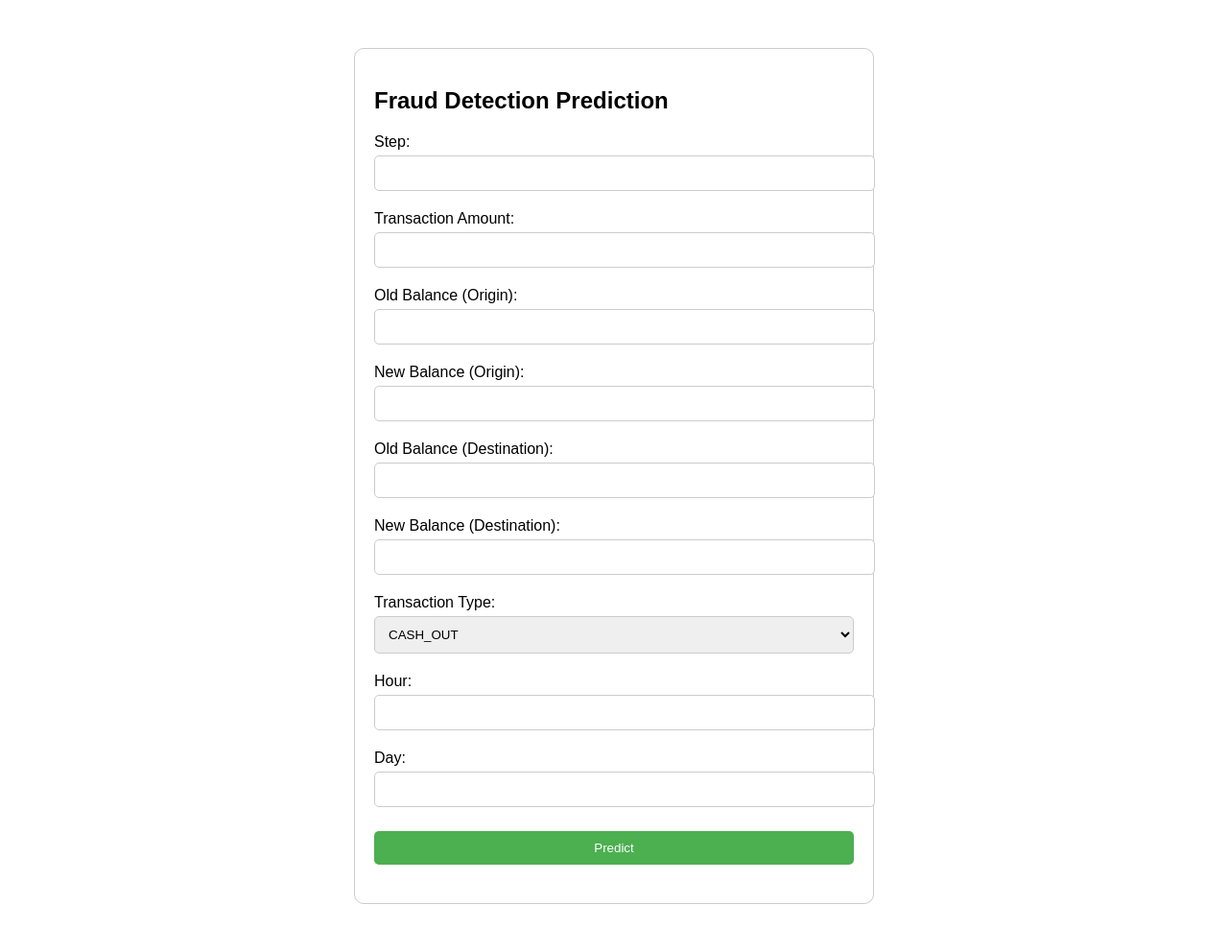
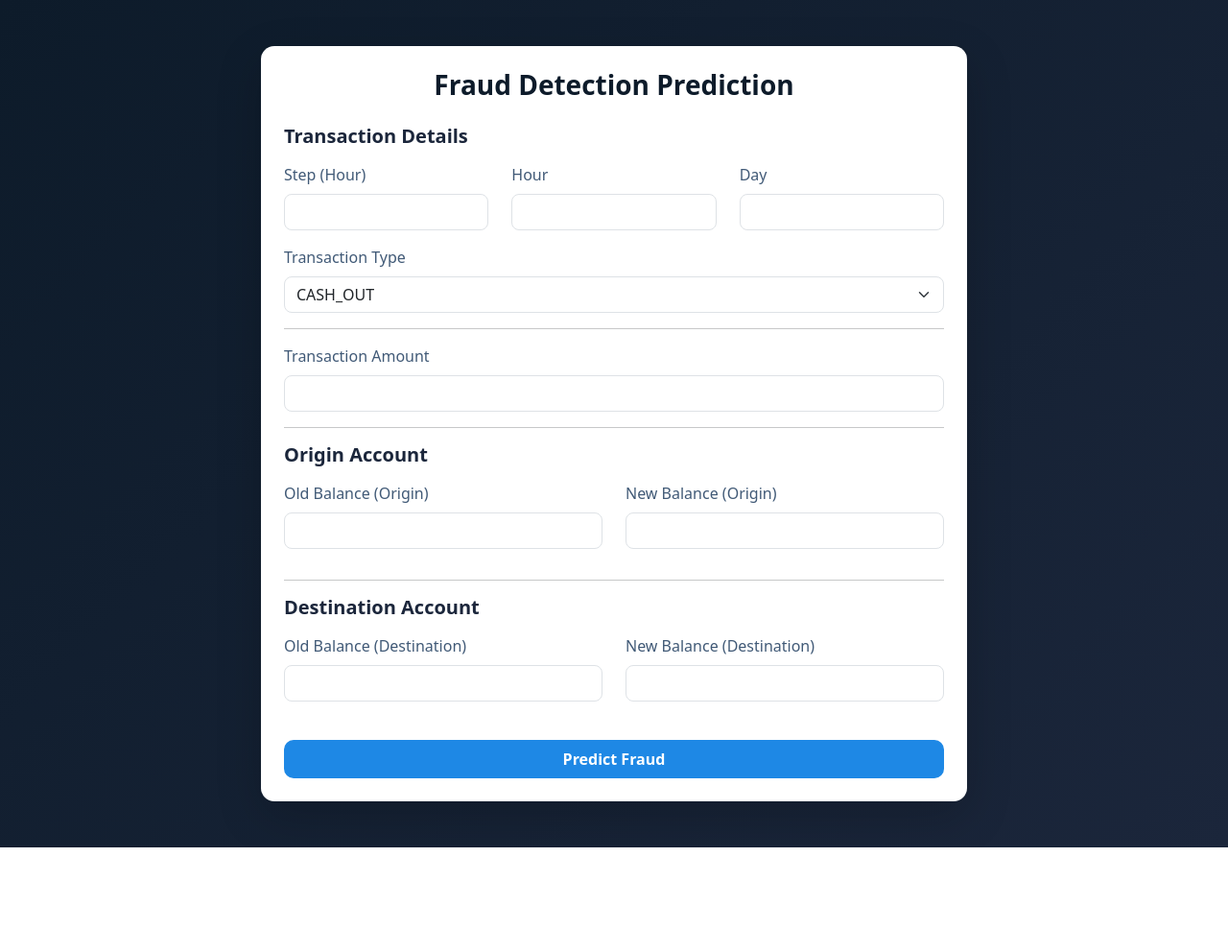
Before and after one commit to AngshuSingha/Fraud-Detection, a Flask app: page / in a window 1280 px wide. Shown: the whole page at 96% size. After the commit the page ends 883 px from the top, so only its background shows below. Run offline with Flask 3, Linux system fonts and the light colour scheme; parts of the project's set-up code (start-up, migrations or seed data) failed here and were passed over.

Commit message:
index.html

```diff
--- a/templates/index.html
+++ b/templates/index.html
@@ -1,88 +1,185 @@
 <!DOCTYPE html>
-<html>
+<html lang="en">
 <head>
+    <meta charset="UTF-8">
     <title>Fraud Detection Prediction</title>
+
+    <!-- Bootstrap CDN -->
+    <link href="https://cdn.jsdelivr.net/npm/bootstrap@5.3.2/dist/css/bootstrap.min.css" rel="stylesheet">
+
     <style>
+        /* Page background */
         body {
-            font-family: Arial, sans-serif;
-            margin: 50px;
+            background: linear-gradient(135deg, #0d1b2a, #1b263b);
+            min-height: 100vh;
         }
-        .form-container {
-            max-width: 500px;
-            margin: auto;
-            padding: 20px;
-            border: 1px solid #ccc;
+
+        /* Main card */
+        .card {
+            border-radius: 14px;
+            background-color: #ffffff;
+            border: none;
+        }
+
+        /* Headings */
+        h3 {
+            color: #0d1b2a;
+            font-weight: 700;
+        }
+
+        h5 {
+            color: #1b263b;
+            font-weight: 600;
+        }
+
+        /* Labels */
+        label {
+            color: #415a77;
+            font-weight: 500;
+        }
+
+        /* Inputs */
+        .form-control,
+        .form-select {
+            border-radius: 8px;
+        }
+
+        .form-control:focus,
+        .form-select:focus {
+            border-color: #1e88e5;
+            box-shadow: 0 0 0 0.15rem rgba(30, 136, 229, 0.25);
+        }
+
+        /* Button */
+        .btn-primary {
+            background-color: #1e88e5;
+            border: none;
+            font-weight: 600;
             border-radius: 10px;
         }
-        .form-container input, select {
-            width: 100%;
-            padding: 10px;
-            margin: 5px 0 20px 0;
-            border: 1px solid #ccc;
-            border-radius: 5px;
+
+        .btn-primary:hover {
+            background-color: #1565c0;
         }
-        .form-container input[type="submit"] {
-            background-color: #4CAF50;
-            color: white;
+
+        /* Result styles */
+        .alert-fraud {
+            background-color: #fdecea;
+            color: #b71c1c;
             border: none;
+            font-weight: 600;
         }
-        .form-container input[type="submit"]:hover {
-            background-color: #45a049;
-        }
-        .result {
-            font-size: 1.5em;
-            color: #4CAF50;
-            text-align: center;
-            margin-top: 20px;
+
+        .alert-legit {
+            background-color: #e8f5e9;
+            color: #1b5e20;
+            border: none;
+            font-weight: 600;
         }
     </style>
 </head>
+
 <body>
 
-    <div class="form-container">
-        <h2>Fraud Detection Prediction</h2>
+<div class="container py-5">
+    <div class="row justify-content-center">
+        <div class="col-lg-8">
 
-        <form action="/predict" method="post">
+            <div class="card shadow-lg p-4">
+                <h3 class="text-center mb-4">Fraud Detection Prediction</h3>
 
-            <label>Step:</label>
-            <input type="number" name="step" required>
+                <form action="/predict" method="post">
 
-            <label>Transaction Amount:</label>
-            <input type="number" step="0.01" name="amount" required>
+                    <!-- Transaction Details -->
+                    <h5 class="mb-3">Transaction Details</h5>
+                    <div class="row">
+                        <div class="col-md-4 mb-3">
+                            <label class="form-label">Step (Hour)</label>
+                            <input type="number" class="form-control" name="step" min="0" required>
+                        </div>
+                        <div class="col-md-4 mb-3">
+                            <label class="form-label">Hour</label>
+                            <input type="number" class="form-control" name="hour" min="0" max="23" required>
+                        </div>
+                        <div class="col-md-4 mb-3">
+                            <label class="form-label">Day</label>
+                            <input type="number" class="form-control" name="day" min="1" max="31" required>
+                        </div>
+                    </div>
 
-            <label>Old Balance (Origin):</label>
-            <input type="number" step="0.01" name="oldbalanceOrg" required>
+                    <div class="mb-3">
+                        <label class="form-label">Transaction Type</label>
+                        <select class="form-select" name="type" required>
+                            <option value="CASH_OUT">CASH_OUT</option>
+                            <option value="TRANSFER">TRANSFER</option>
+                            <option value="PAYMENT">PAYMENT</option>
+                            <option value="DEBIT">DEBIT</option>
+                        </select>
+                    </div>
 
-            <label>New Balance (Origin):</label>
-            <input type="number" step="0.01" name="newbalanceOrig" required>
+                    <hr>
 
-            <label>Old Balance (Destination):</label>
-            <input type="number" step="0.01" name="oldbalanceDest" required>
+                    <!-- Amount -->
+                    <div class="mb-3">
+                        <label class="form-label">Transaction Amount</label>
+                        <input type="number" step="0.01" class="form-control" name="amount" min="0" required>
+                    </div>
 
-            <label>New Balance (Destination):</label>
-            <input type="number" step="0.01" name="newbalanceDest" required>
+                    <hr>
 
-            <label>Transaction Type:</label>
-            <select name="type" required>
-                <option value="CASH_OUT">CASH_OUT</option>
-                <option value="PAYMENT">PAYMENT</option>
-                <option value="TRANSFER">TRANSFER</option>
-                <option value="DEBIT">DEBIT</option>
-            </select>
+                    <!-- Origin Account -->
+                    <h5 class="mb-3">Origin Account</h5>
+                    <div class="row">
+                        <div class="col-md-6 mb-3">
+                            <label class="form-label">Old Balance (Origin)</label>
+                            <input type="number" step="0.01" class="form-control" name="oldbalanceOrg" min="0" required>
+                        </div>
+                        <div class="col-md-6 mb-3">
+                            <label class="form-label">New Balance (Origin)</label>
+                            <input type="number" step="0.01" class="form-control" name="newbalanceOrig" min="0" required>
+                        </div>
+                    </div>
 
-            <label>Hour:</label>
-            <input type="number" name="hour" required>
+                    <hr>
 
-            <label>Day:</label>
-            <input type="number" name="day" required>
+                    <!-- Destination Account -->
+                    <h5 class="mb-3">Destination Account</h5>
+                    <div class="row">
+                        <div class="col-md-6 mb-3">
+                            <label class="form-label">Old Balance (Destination)</label>
+                            <input type="number" step="0.01" class="form-control" name="oldbalanceDest" min="0" required>
+                        </div>
+                        <div class="col-md-6 mb-3">
+                            <label class="form-label">New Balance (Destination)</label>
+                            <input type="number" step="0.01" class="form-control" name="newbalanceDest" min="0" required>
+                        </div>
+                    </div>
 
-            <input type="submit" value="Predict">
-        </form>
+                    <div class="mt-4">
+                        <button type="submit" class="btn btn-primary w-100 py-2">
+                            Predict Fraud
+                        </button>
+                    </div>
+                </form>
 
-        {% if prediction_text %}
-            <div class="result">{{ prediction_text }}</div>
-        {% endif %}
+                <!-- Prediction Result -->
+                {% if prediction_text %}
+                    <div class="alert text-center mt-4
+                        {% if 'Fraud' in prediction_text %}
+                            alert-fraud
+                        {% else %}
+                            alert-legit
+                        {% endif %}
+                    ">
+                        {{ prediction_text }}
+                    </div>
+                {% endif %}
+
+            </div>
+
+        </div>
     </div>
+</div>
 
 </body>
 </html>
```
